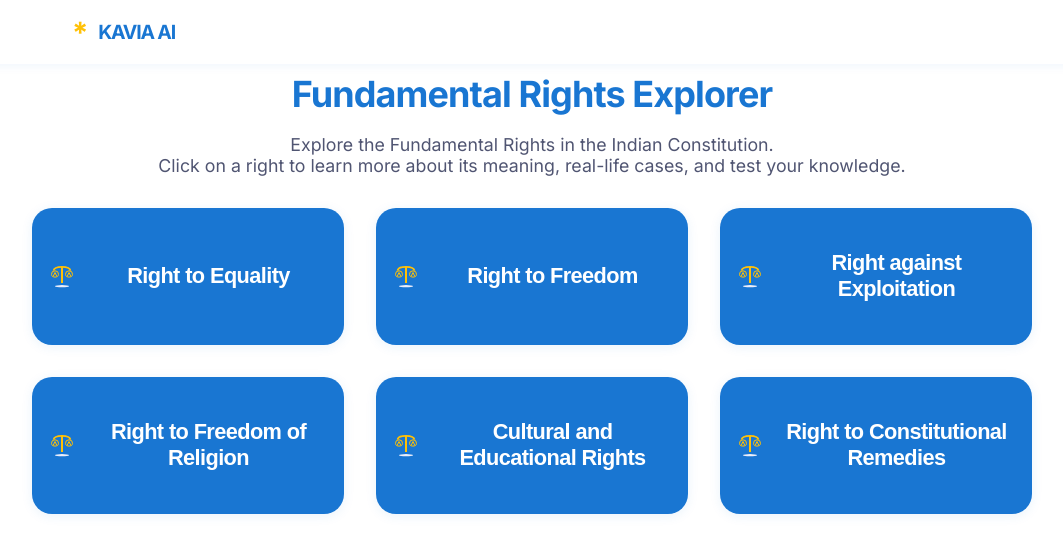
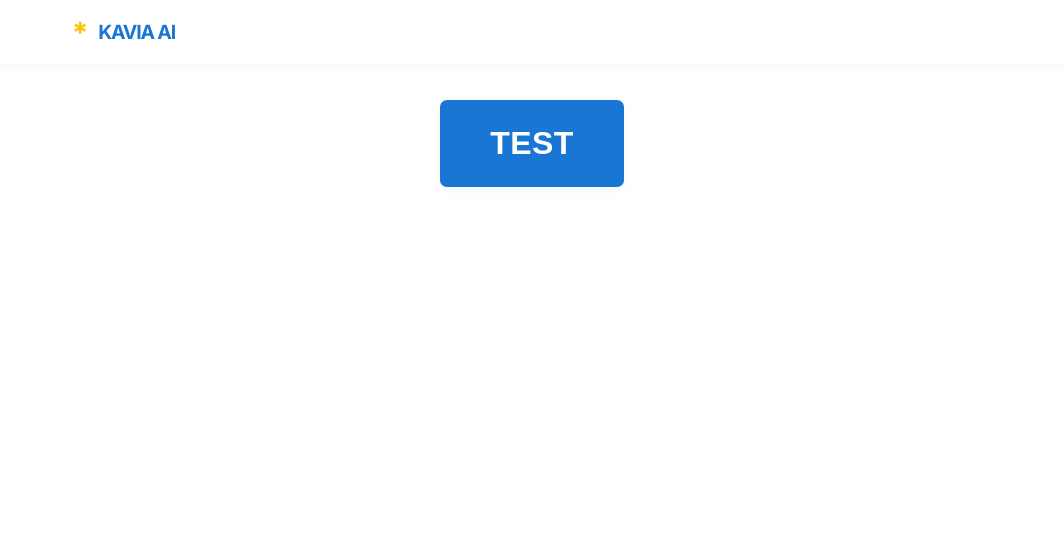
Before and after one commit to Workflow-Manager-admin/fundamental-rights-explorer-25448-c36b6fd4, a React (Create React App) app in the folder fundamental_rights_explorer/: page / in a window 1280 px wide. Shown: the top 552 px of the page, without its empty margins (108-1171 px from the left). Built offline with nearby package versions, Linux system fonts and the light colour scheme.

Commit message:
Auto-commit: Changes as of 2025-05-29T18:01:52.453696+00:00

```diff
--- a/fundamental_rights_explorer/src/components/RightsOverview.js
+++ b/fundamental_rights_explorer/src/components/RightsOverview.js
@@ -1,61 +1,20 @@
 import React from "react";
-import { useNavigate } from "react-router-dom";
-import rightsData from "../data/rights";
-import "./RightsOverview.css";
-import { JusticeIcon } from "./Icon";
 
-/**
- * RightsOverview
- * Main page component listing all fundamental rights as large clickable cards.
- * Navigates to the detail page when a right is clicked.
- */
 // PUBLIC_INTERFACE
-function RightsOverview() {
-  const navigate = useNavigate();
-
-  /**
-   * Handles click on a right card/button.
-   * Navigates to the corresponding right's detail page using its index.
-   * Ensures both keyboard and mouse activation are supported for accessibility.
-   */
-  const handleRightClick = (idx) => {
-    // Diagnostic: Show alert and console.log to verify event and then navigate
-    alert("Clicked! idx=" + idx);
-    console.log("RightsOverview card clicked. idx:", idx);
-    // Defensive: prevent invalid navigation if idx is not a valid right
-    if (typeof idx === "number" && idx >= 0 && idx < rightsData.length) {
-      navigate(`/right/${idx}`);
-    }
-  };
-
+export default function RightsOverview() {
   return (
-    <div className="rights-overview-root">
-      <div className="rights-overview-header">
-        <h1 className="rights-overview-title">Fundamental Rights Explorer</h1>
-        <p className="rights-overview-description">
-          Explore the Fundamental Rights in the Indian Constitution.<br />
-          Click on a right to learn more about its meaning, real-life cases, and test your knowledge.
-        </p>
-      </div>
-      <div className="rights-overview-list">
-        {rightsData.map((right, idx) => (
-          <button
-            key={right.title}
-            className="right-card"
-            onClick={() => handleRightClick(idx)}
-            type="button"
-            tabIndex={0}
-            aria-label={`View details for ${right.title}`}
-          >
-            <span aria-hidden="true" style={{ marginRight: 13, display: "inline-flex" }}>
-              <JusticeIcon size={28} />
-            </span>
-            <span className="right-card-title">{right.title}</span>
-          </button>
-        ))}
-      </div>
+    <div style={{ padding: 100, textAlign: "center" }}>
+      <button
+        type="button"
+        className="btn"
+        style={{
+          fontSize: "2rem",
+          padding: "25px 50px",
+        }}
+        onClick={() => alert("test")}
+      >
+        TEST
+      </button>
     </div>
   );
 }
-
-export default RightsOverview;
```
Also changed, not shown: 2 other files (tests, documents, lock files or other folders).
